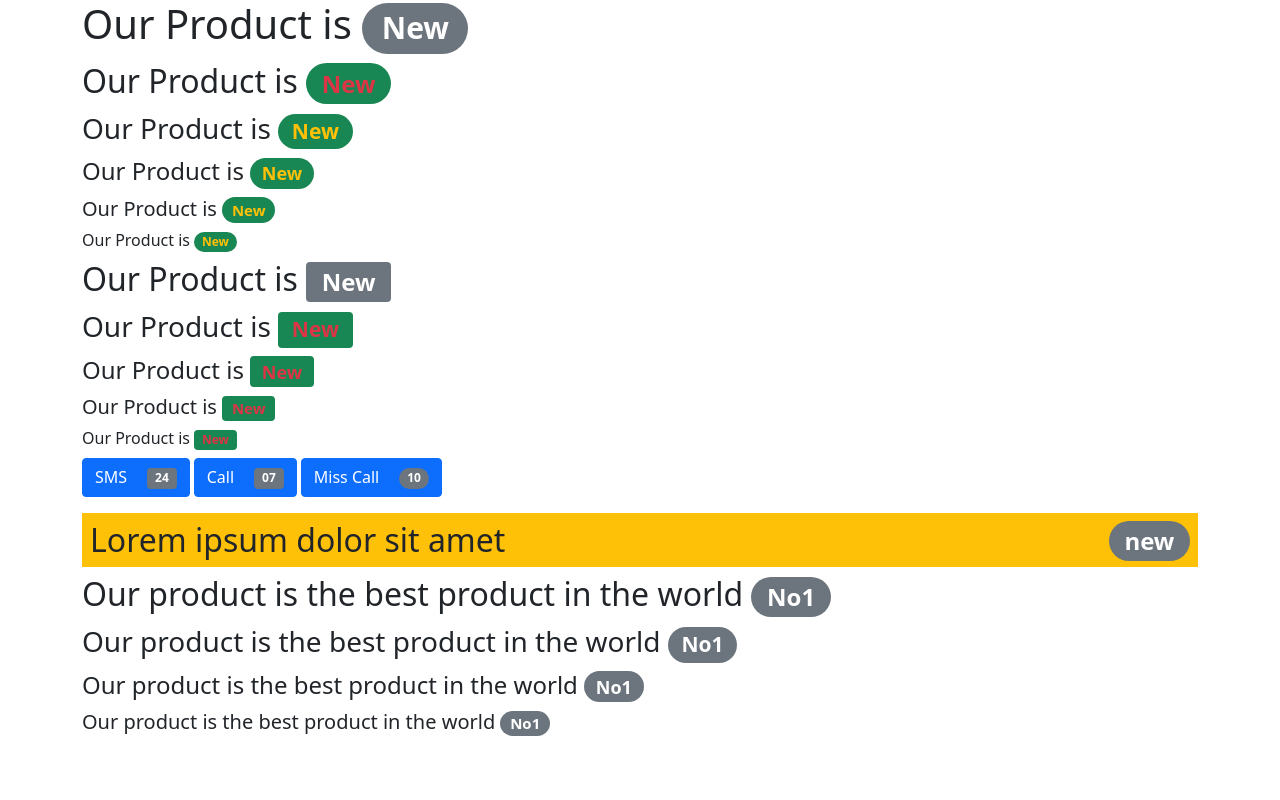
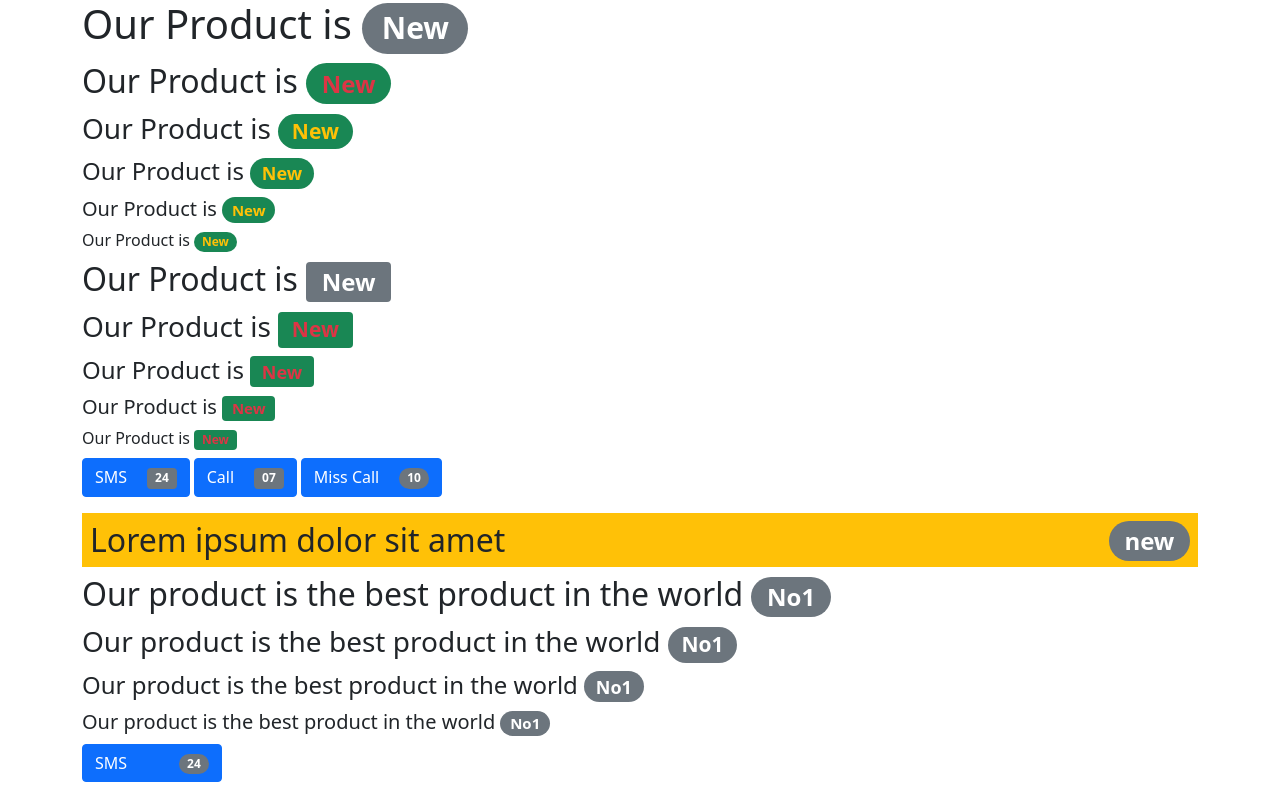
Before and after one commit to TheCreativeMind77/bootstrap_badge, a plain HTML site: page index.html in a window 1280 px wide. Drawn offline with nearby package versions, Linux system fonts and the light colour scheme.

Commit message:
4th commit

```diff
--- a/index.html
+++ b/index.html
@@ -55,6 +55,11 @@
             <h5>Our product is the best product in the world <span class="badge bg-secondary rounded-pill">No1</span></h5>
         </div>
     </div>
+    <div class="container-fluid">
+        <div class="container">
+            <h2 class="btn btn-primary ">SMS <span class="badge bg-secondary ms-5 rounded-pill">24</span></h2>
+        </div>
+    </div>
 
 
 
```
